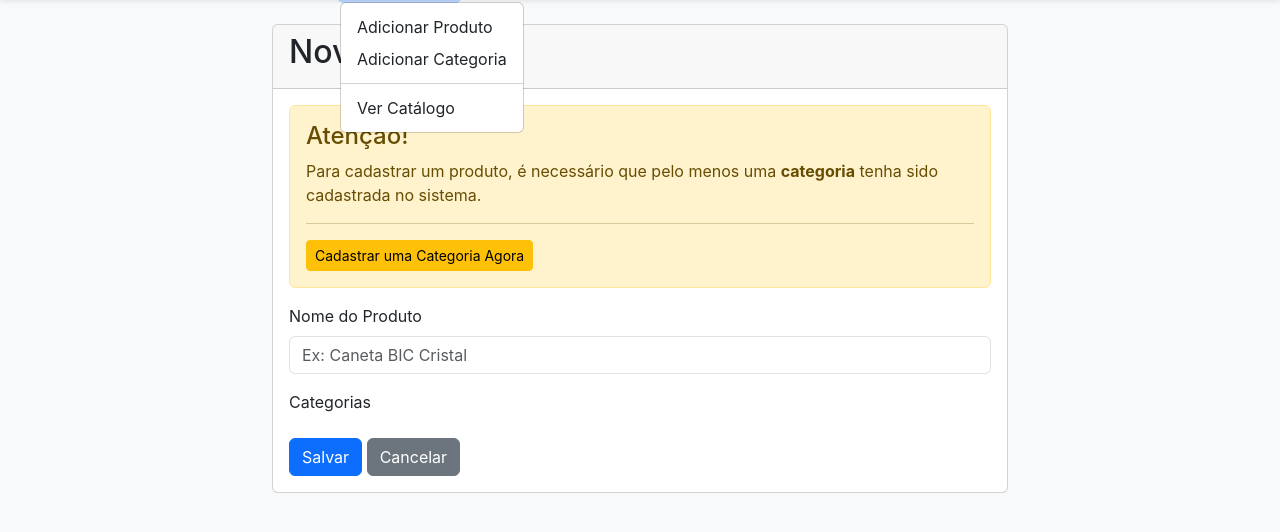
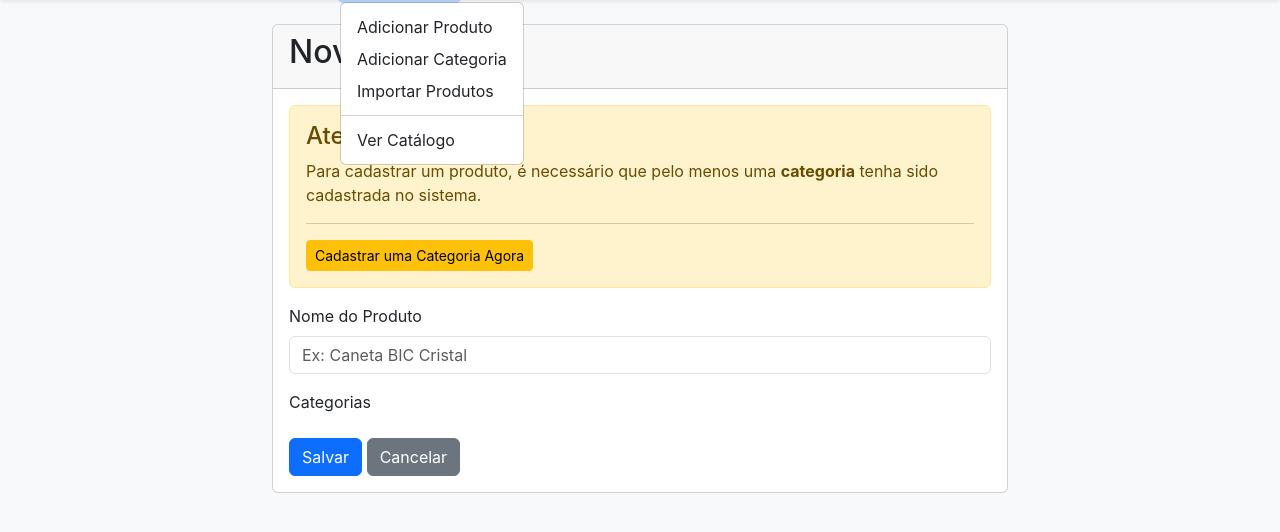
Before and after one commit to JherikaSilva/sistema-papelaria-refatorado, a Django app: page /cadastro_produto/ in a window 1280 px wide, after a click on "Produtos". Shown: the part 133-665 px from the top of the page. Run offline with Django 5.2, Linux system fonts and the light colour scheme; the visitor is signed in with stand-in values (Sample User, id 1); data that the repository does not hold is empty.

Commit message:
feat: adiciona link 'Importar Produtos' no menu de seleção

```diff
--- a/cadastro/templates/cadastro/base.html
+++ b/cadastro/templates/cadastro/base.html
@@ -1,3 +1,4 @@
+
 <!DOCTYPE html>
 <html lang="pt-br">
 <head>
@@ -100,6 +101,7 @@
                     <ul class="dropdown-menu" aria-labelledby="produtosNavDropdown">
                         <li><a class="dropdown-item" href="{% url 'cadastro_produto' %}">Adicionar Produto</a></li>
                         <li><a class="dropdown-item" href="{% url 'cadastro_categoria' %}">Adicionar Categoria</a></li>
+                        <li><a class="dropdown-item" href="{% url 'importar_produtos' %}">Importar Produtos</a></li>
                         <li><hr class="dropdown-divider"></li>
                         <li><a class="dropdown-item" href="{% url 'lista_produtos' %}">Ver Catálogo</a></li>
                     </ul>
```
